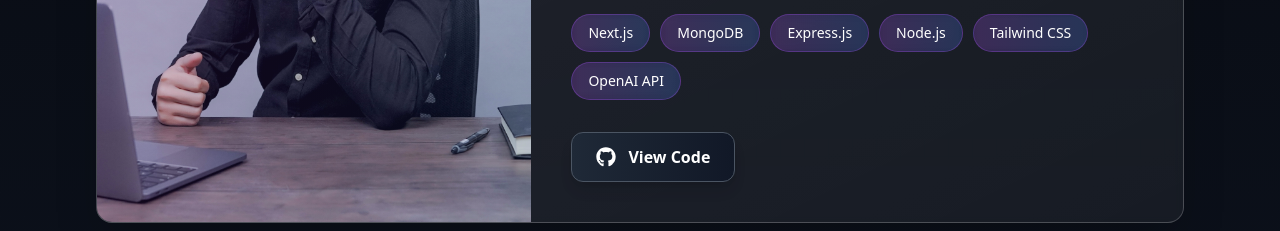
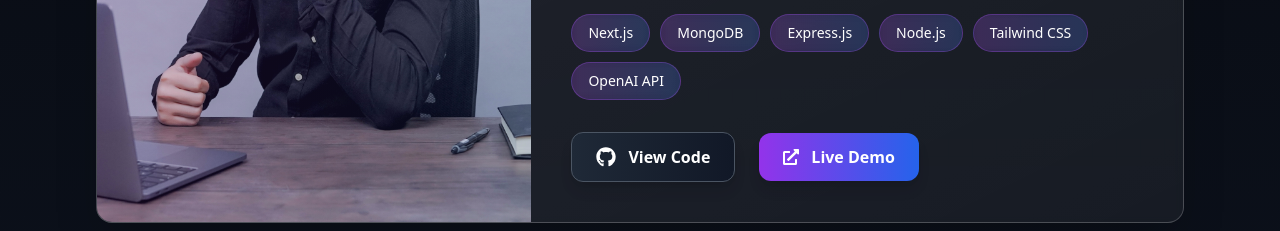
Before and after one commit to Abhay12911/portfolio, a React (Vite) app in the folder Portfolio/: page / in a window 1280 px wide. Shown: the part 2720-2951 px from the top of the page. Built offline with nearby package versions, Linux system fonts and the light colour scheme.

Commit message:
live url for job recommendation

```diff
--- a/Portfolio/src/components/pages/ProjectsPage.jsx
+++ b/Portfolio/src/components/pages/ProjectsPage.jsx
@@ -73,7 +73,7 @@
               </ul>
             }
             codeUrl="https://github.com/Abhay12911/ai-job-recommendation"
-            liveUrl="#"
+            liveUrl="https://ai-job-recommendation-m4to-qkz9y4yau-abhays-projects-ac03b7c3.vercel.app/"
             tags={["Next.js", "MongoDB", "Express.js", "Node.js", "Tailwind CSS", "OpenAI API"]}
           />
 
```
